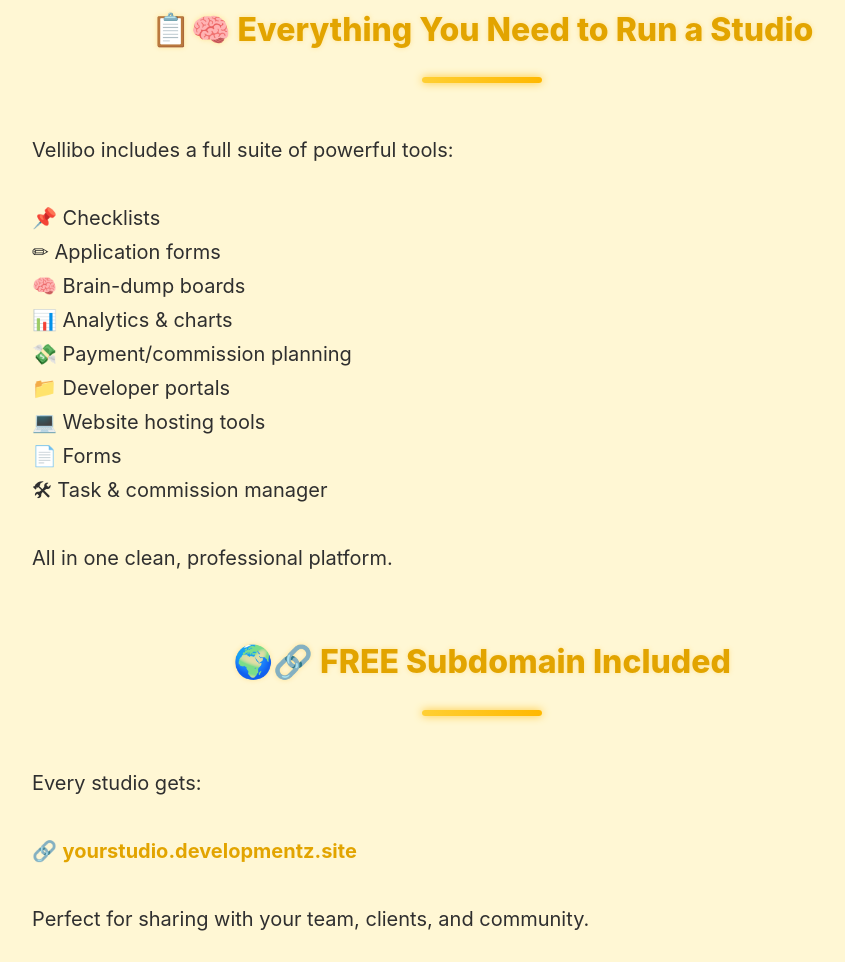
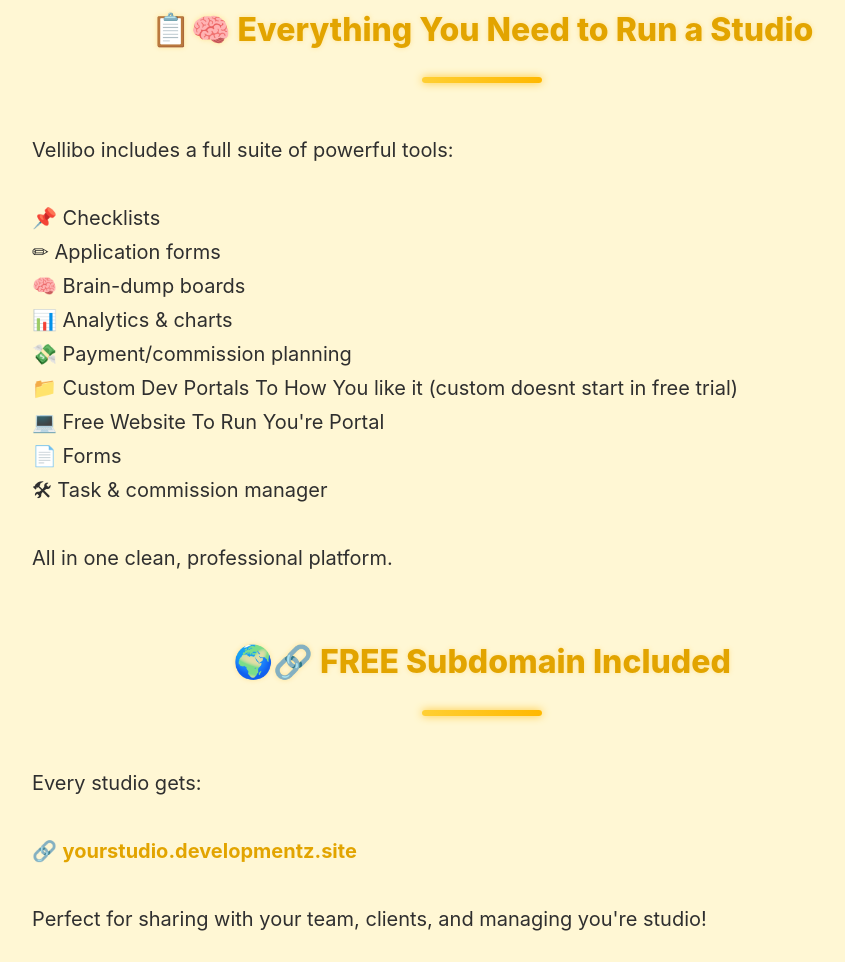
Before and after one commit to spammingridget-dotcom/velliboinfo, a plain HTML site: page index.html in a window 1280 px wide. Shown: the part 2030-2992 px from the top of the page, without its empty margins (158-1003 px from the left). Drawn offline with Linux system fonts and the light colour scheme.

Commit message:
Update index.html

```diff
--- a/index.html
+++ b/index.html
@@ -188,8 +188,8 @@ Vellibo includes a full suite of powerful tools:
 🧠 Brain-dump boards<br>
 📊 Analytics & charts<br>
 💸 Payment/commission planning<br>
-📁 Developer portals<br>
-💻 Website hosting tools<br>
+📁 Custom Dev Portals To How You like it (custom doesnt start in free trial)<br>
+💻 Free Website To Run You're Portal<br>
 📄 Forms<br>
 🛠 Task & commission manager<br>
 <br>
@@ -203,7 +203,7 @@ All in one clean, professional platform.
 Every studio gets:
 <br><br>
 🔗 <strong>yourstudio.developmentz.site</strong><br><br>
-Perfect for sharing with your team, clients, and community.
+Perfect for sharing with your team, clients, and managing you're studio!
 </p>
 
 <div class="section-title">💶🔥 ONLY 7€ / YEAR + Free 1-Month Trial</div>
```
